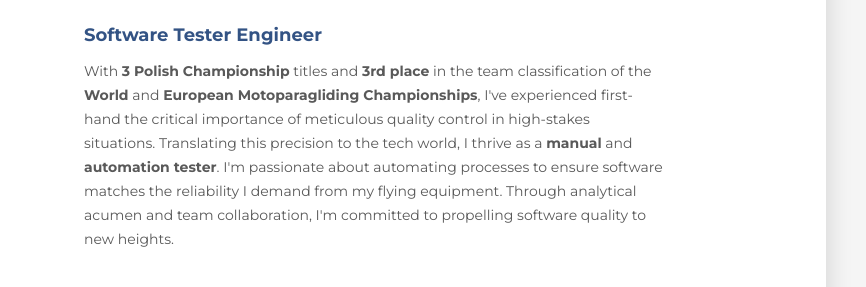
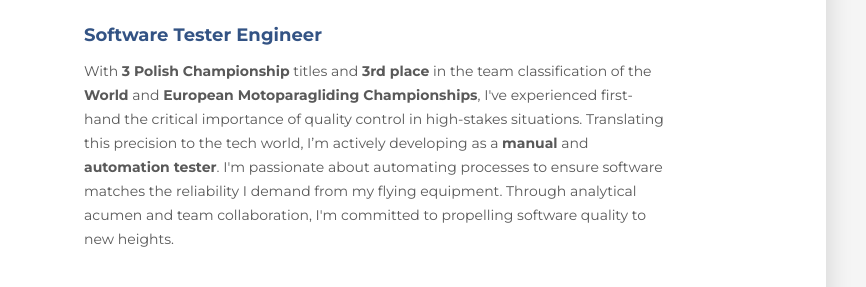
Before and after one commit to adamcegielka/cv_adam_cegielka, a website: page index.html in a window 1280 px wide. Shown: the part 165-452 px from the top of the page, 414-1280 px from the left. Drawn offline with Linux system fonts and the light colour scheme.

Commit message:
update content

```diff
--- a/index.html
+++ b/index.html
@@ -27,8 +27,8 @@
         <p class="description">
           With <b>3 Polish Championship</b> titles and <b>3rd place</b> in the team classification of the <b>World</b>
           and <b>European Motoparagliding Championships</b>, I've experienced first-hand the critical
-          importance of meticulous quality control in high-stakes situations.
-          Translating this precision to the tech world, I thrive as a
+          importance of quality control in high-stakes situations.
+          Translating this precision to the tech world, I’m actively developing as a
           <b>manual</b> and <b>automation tester</b>. I'm passionate about
           automating processes to ensure software matches the reliability I
           demand from my flying equipment. Through analytical acumen and team
@@ -261,7 +261,7 @@
       <div class="soft-skills-block">
         <h2 class="header-secondary">Languages</h2>
         <ul class="list-secondary">
-          <li>English B1</li>
+          <li>English B2</li>
           <li>Italian B2</li>
         </ul>
       </div>
```
